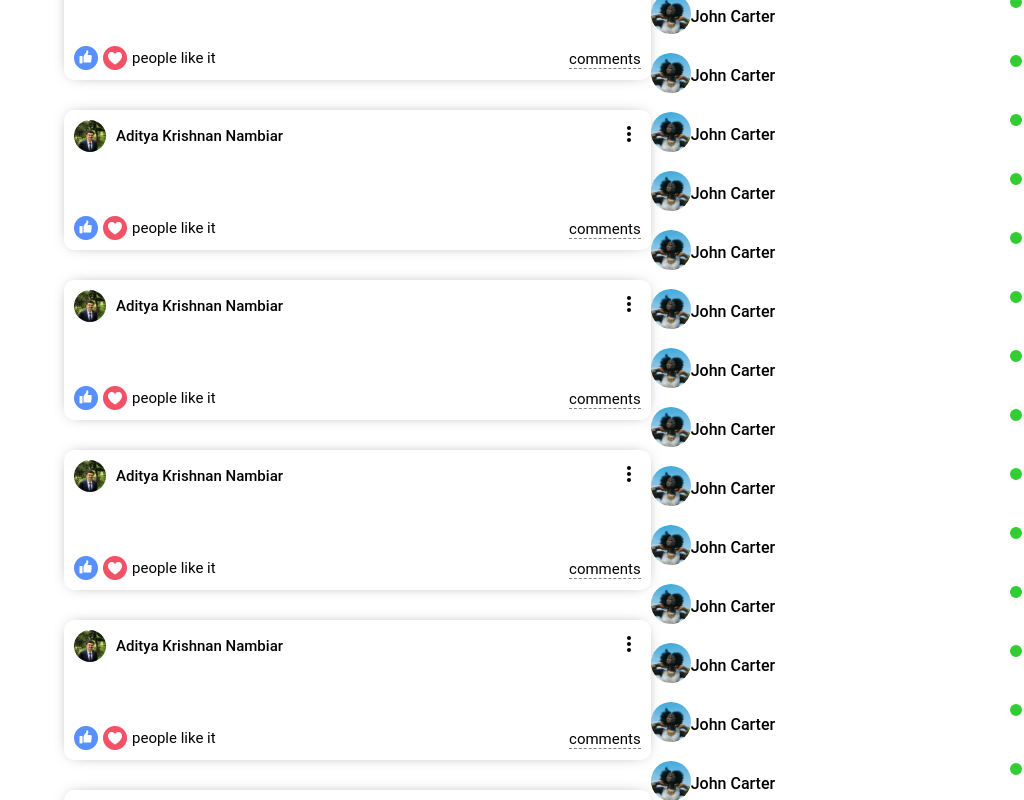
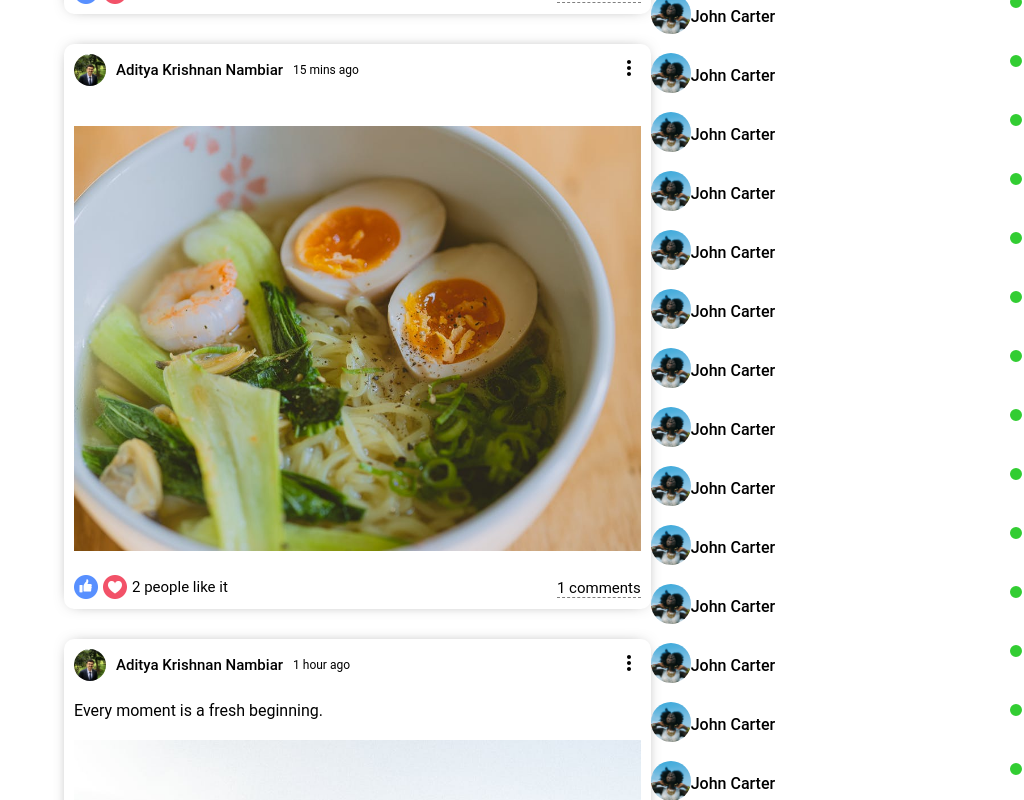
Before and after one commit to DILABS-WEB/Social_Media_Account, a React (Create React App) app in the folder social-media/: page / in a window 1280 px wide. Shown: the part 820-1620 px from the top of the page, without its empty margins (256-1280 px from the left). Built offline with nearby package versions, Linux system fonts and the light colour scheme.

Commit message:
updated the error of post.css

```diff
--- a/social-media/src/components/feed/Feed.jsx
+++ b/social-media/src/components/feed/Feed.jsx
@@ -13,11 +13,6 @@ export default function Feed() {
    <Post key={p.id} post={p} />
      ))}
 
-
-
-
-
-
       </div>
 
     </div>
--- a/social-media/src/components/post/Post.jsx
+++ b/social-media/src/components/post/Post.jsx
@@ -2,7 +2,7 @@ import React from 'react'
 import "./post.css"
 import { MoreVert } from '@mui/icons-material'
 
-export default function Post(post) {
+export default function Post({post}) {
  console.log(post);
     return (
     <div className='post'>
--- a/social-media/src/dummyData.js
+++ b/social-media/src/dummyData.js
@@ -1,12 +1,12 @@
 export const Users = [
   {
     id:1,
-    profilePicture: "assets/person/2.jpg",
+    profilePicture: "assets/person/1.jpg",
     username: "Abhishek Kumar",
   },
   {
     id:2,
-    profilePicture: "assets/person/22.jpg",
+    profilePicture: "assets/person/2.jpeg",
     username: "Aditya Krishnan Nambiar",
   },
   {
```
